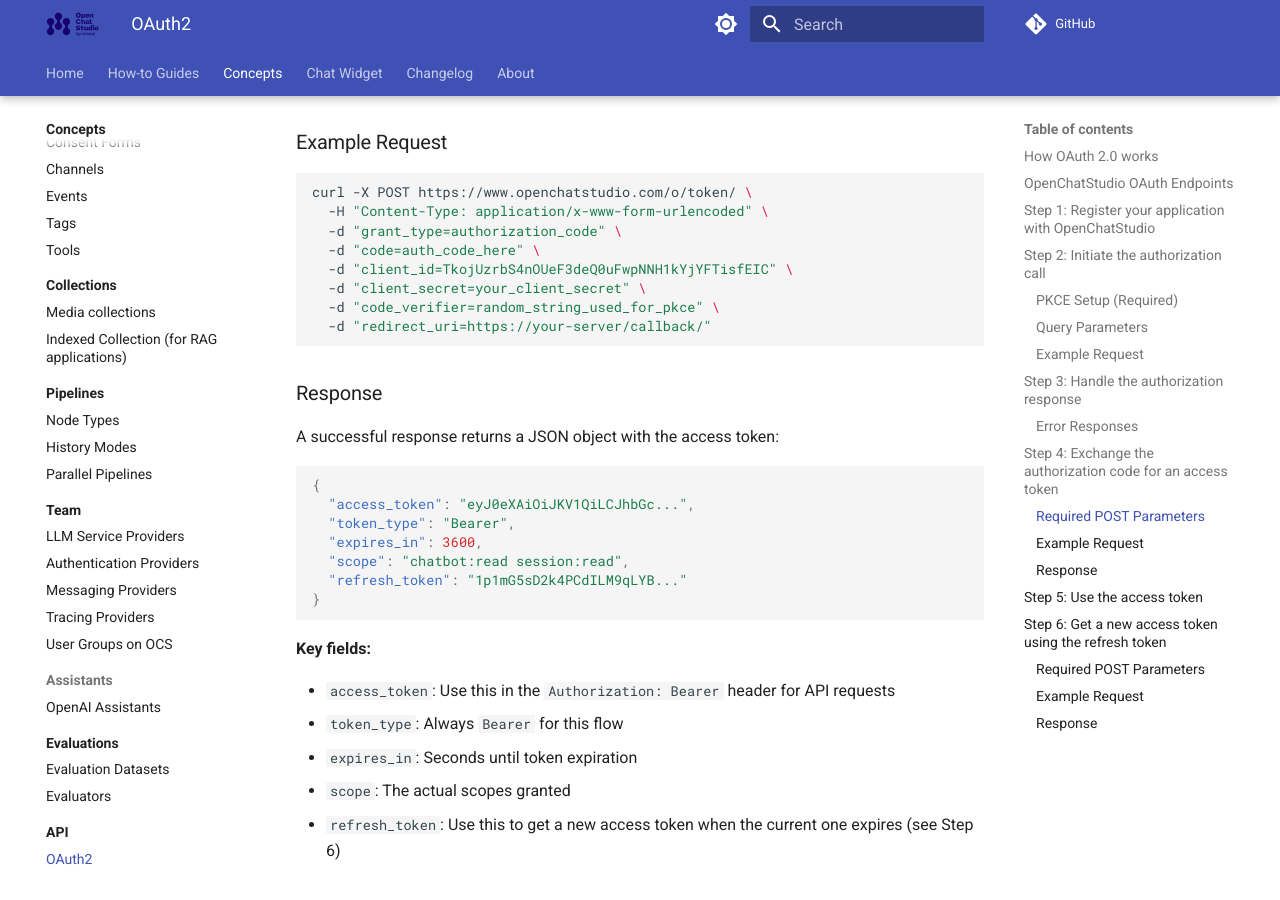
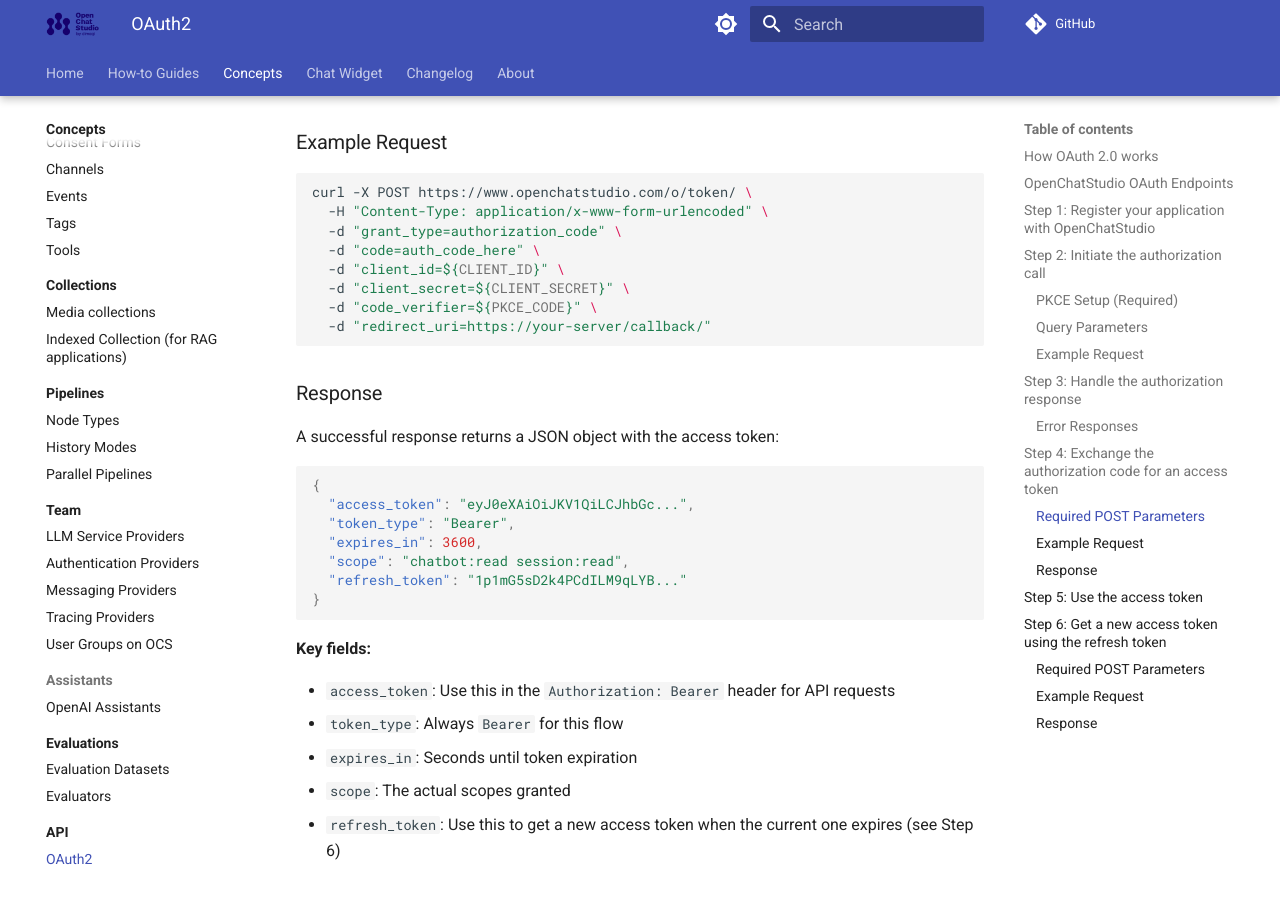
Before and after one commit to dimagi/open-chat-studio-docs, an MkDocs documentation site: the page built from docs/api/getting_started_with_oauth.md, in a window 1280 px wide and 900 px high, scrolled down 3481 px. Built offline with MkDocs 1.6.1 and Material for MkDocs 9.7.7, drawn with Linux system fonts in a browser that asks for light colours; a script that is not in the unit is left out; comment, search, counter and statistics services are not loaded.

Commit message:
Update docs/api/getting_started_with_oauth.md
Co-authored-by: Simon Kelly <skelly@dimagi.com>

````diff
--- a/docs/api/getting_started_with_oauth.md
+++ b/docs/api/getting_started_with_oauth.md
@@ -126,9 +126,9 @@
   -H "Content-Type: application/x-www-form-urlencoded" \
   -d "grant_type=authorization_code" \
   -d "code=auth_code_here" \
-  -d "client_id=TkojUzrbS4nOUeF3deQ0uFwpNNH1kYjYFTisfEIC" \
-  -d "client_secret=your_client_secret" \
-  -d "code_verifier=random_string_used_for_pkce" \
+  -d "client_id=${CLIENT_ID}" \
+  -d "client_secret=${CLIENT_SECRET}" \
+  -d "code_verifier=${PKCE_CODE}" \
   -d "redirect_uri=https://your-server/callback/"
 ```
 
````
